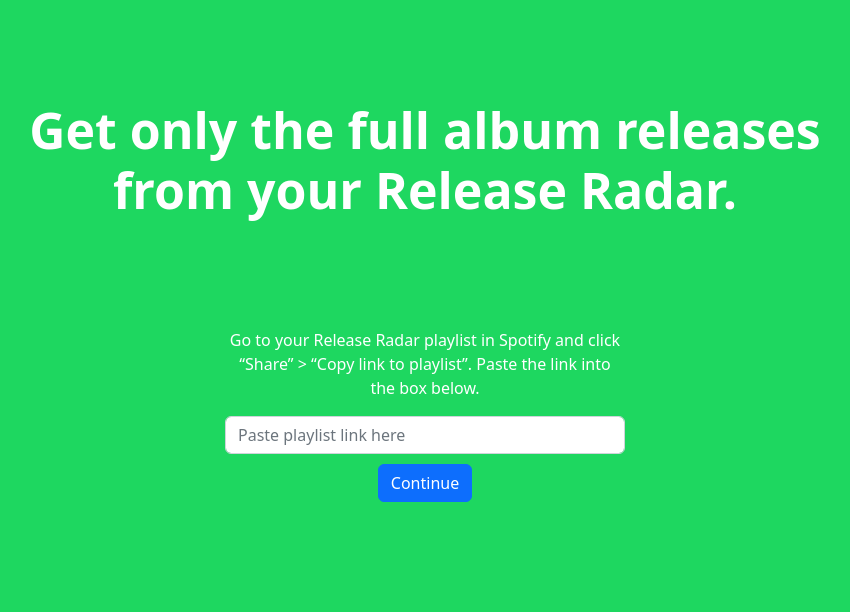
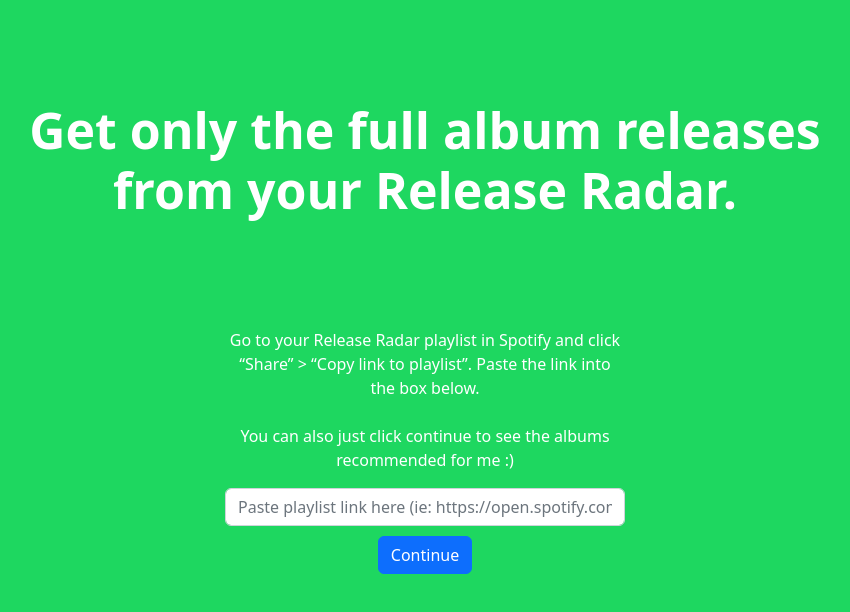
Before and after one commit to KevinBritten/release-radar-album-filter, a React (Create React App) app: page / in a window 1280 px wide. Shown: the top 612 px of the page, without its empty margins (215-1065 px from the left). Built offline with nearby package versions, Linux system fonts and the light colour scheme.

Commit message:
added comments and made my playlist the default value

```diff
--- a/src/components/PlaylistEntry.js
+++ b/src/components/PlaylistEntry.js
@@ -5,19 +5,23 @@ import * as api from "./ApiHelpers.js";
 import "../styles/playlist-entry.css";
 
 const PlaylistEntry = ({ loadAlbums }) => {
-  const [playlistId, setPlaylistId] = useState("");
+  const [playlistId, setPlaylistId] = useState("37i9dQZEVXbq7HBpM8RcNy");
 
+  // return an array of albums which are not singles
   function filterAlbums(tracks) {
     return tracks
       .filter((track) => !(track.track.album["album_type"] === "single"))
       .map((track) => track.track.album);
   }
+
   async function clickFunction() {
     const token = await api.getAuthToken();
     const tracks = await api.getTracks(playlistId, token);
     const filteredAlbums = filterAlbums(tracks);
     loadAlbums(filteredAlbums);
   }
+
+  //extract the id from the string copied from Spotify
   function extractId(url) {
     let startIdx = url.indexOf("/playlist/") + 10;
     let endIdx = url.indexOf("?si=");
@@ -29,6 +33,9 @@ const PlaylistEntry = ({ loadAlbums }) => {
       <p>
         Go to your Release Radar playlist in Spotify and click “Share” &gt;
         “Copy link to playlist”. Paste the link into the box below.
+        <br />
+        <br />
+        You can also just click continue to see the albums recommended for me :)
       </p>
       <form>
         <input
@@ -38,7 +45,7 @@ const PlaylistEntry = ({ loadAlbums }) => {
           onChange={(e) => {
             setPlaylistId(extractId(e.target.value));
           }}
-          placeholder="Paste playlist link here"
+          placeholder="Paste playlist link here (ie: https://open.spotify.com/playlist/37i9dQZEVXbq7HBpM8RcNy?si=e923c767a1f342b7)"
         ></input>
         <Button onClick={clickFunction}>Continue</Button>
       </form>
```
